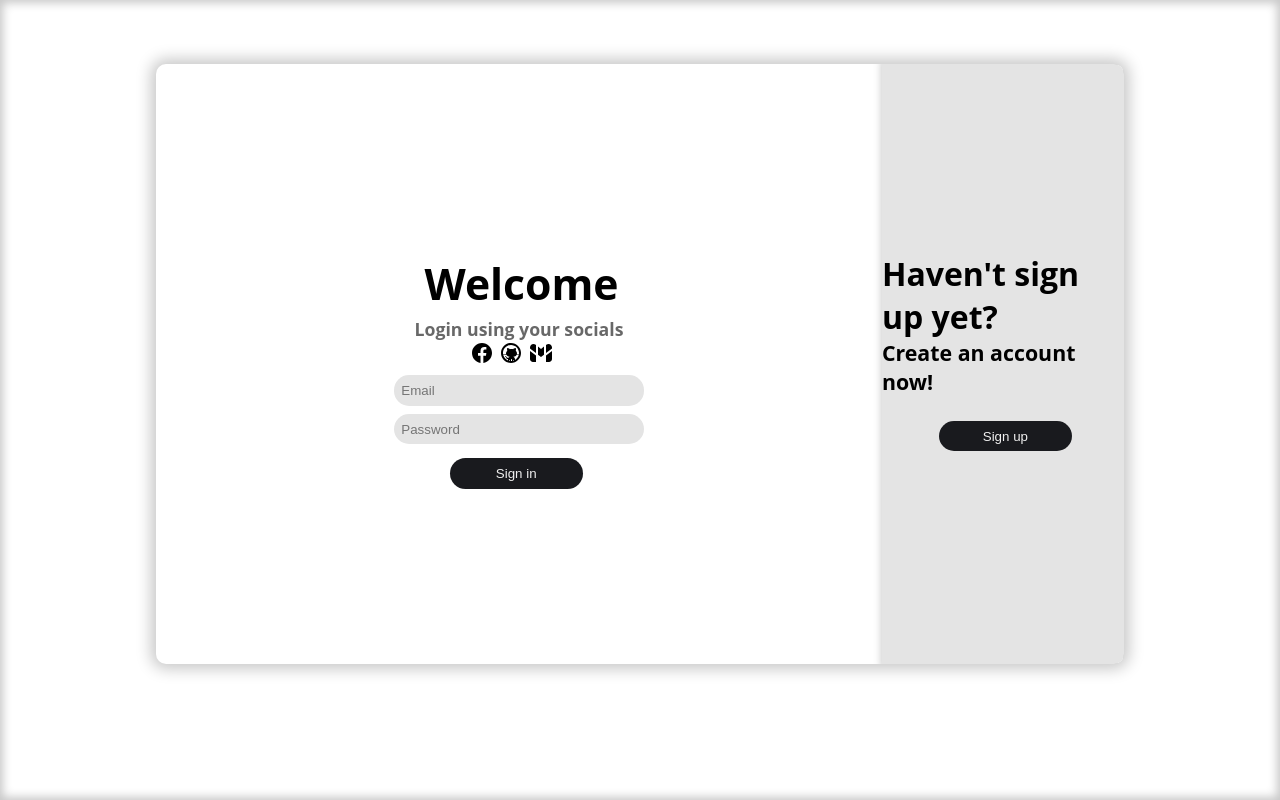
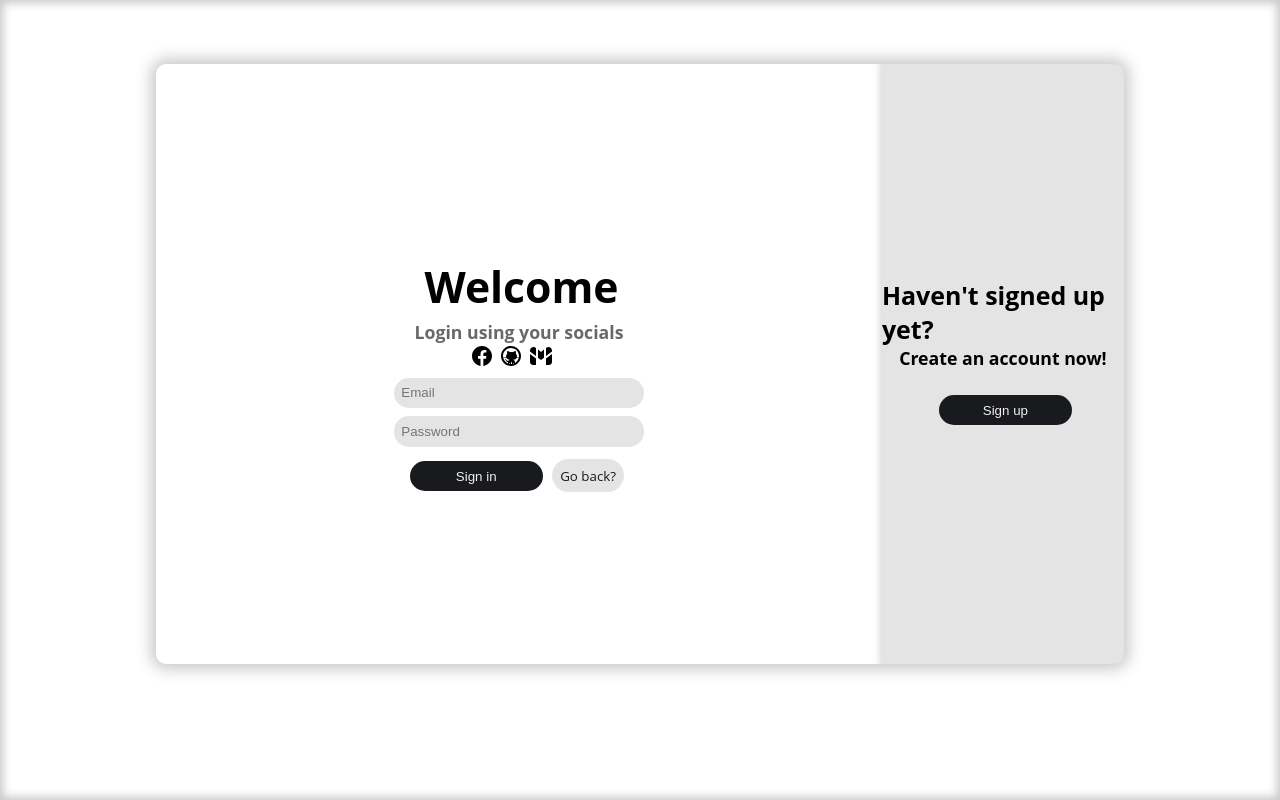
Before and after one commit to jus-waa/Inventory-Management-System, a PHP site: page /loginpage.html in a window 1280 px wide. Run offline with PHP 8.4, Linux system fonts and the light colour scheme.

Commit message:
Updated loginpage

```diff
--- a/loginpage.html
+++ b/loginpage.html
@@ -21,12 +21,16 @@
                         </div>
                         <input class="input-email" type="text" placeholder="Email">
                         <input class="input-password" type="password" placeholder="Password">
-                        <button class="signin-button">Sign in</button>
+                        <div class="buttons">
+                            <button class="signin-button">Sign in</button>
+                            <a class="back-button" href="mainpage.html">Go back?</a>
+                        </div>
+
                     </form>
                 </div>
                 <div class="signup">
-                    <h2>Haven't sign up yet?</h2>
-                    <h4>Create an account now!</h4>
+                    <h3>Haven't signed up yet?</h3>
+                    <h5>Create an account now!</h5>
                     <button class="signup-button">Sign up</button>
                 </div>
             </div>
--- a/mainpage.html
+++ b/mainpage.html
@@ -26,7 +26,7 @@
                     <a href="#">About us</a>
                     <a href="#">Work</a>
                     <a href="#">Info</a>
-                    <a href="#">Login</a>
+                    <a href="loginpage.html">Login</a>
                 </div>
             </nav>
             <section>
@@ -34,7 +34,7 @@
                     <div class="description">
                         <h1>Inventory Management</h1>
                         <p>Lorem ipsum dolor sit amet consectetur adipisicing elit. Similique quos modi ipsa assumenda, explicabo blanditiis voluptates quibusdam, labore aspernatur doloremque cupiditate fugiat! Nulla, architecto! Consequuntur optio architecto at. Cumque, qui?</p>
-                        <button>Button name</button>
+                        <button>Subscribe</button>
                     </div>
                 </div>
                 <div class="container-img">
--- a/style.css
+++ b/style.css
@@ -112,7 +112,7 @@ section {
     opacity: .7;
 }
 .description button {
-    margin: 25px 0;
+    margin: 10px 0;
     padding: 3%;
     max-width: 10em;
     border-radius: 25px;
@@ -140,12 +140,21 @@ section {
 }
 
 /*Login Page*/
+
+
+
+.login-back:hover {
+    fill: #cacaca;
+    transition: .5s;
+    filter: drop-shadow(2px 2px 5px rgb(0, 0, 0, 0.25));
+}
 .login-container {
     display: flex !important;
     width: auto !important;
     height: 100%;
 }
 .signin-container{
+    height: 75vh;
     display: flex;
     justify-content: center;
     align-items: center;
@@ -167,7 +176,6 @@ section {
     box-shadow: 5px 0px 8px 5px rgba(0,0,0,0.25);
 }
 .signin h1 {
-
     margin: 30px 30px 5px 35px;
 }
 .signin h5 {
@@ -185,22 +193,49 @@ section {
     border-radius: 15px;
     background-color: #e4e4e4;
 }
-.signin-button, .signup-button {
+.signin-button, .signup-button{
     width: 180px;
     border-radius: 50px;
-    margin: 10px 0 15px 60px;
+    margin: 10px -6px;
     padding: 3%;
     max-width: 10em;
     border-radius: 25px;
     background-color: var(--color-1);
     border: 0;
     color: var(--text-color);
+    cursor: pointer;
 }
-.signin-button:hover, .signup-button:hover {
-    background-color: var(--text-color);
+.signin-button {
+    margin-left: 20px;
+}
+.signin-button:hover, .signup-button:hover{
+    background-color: #e4e4e4;
     color: var(--color-1);
     box-shadow: 0 0 5px 3px rgba(0, 0, 0, 0.2);
     transition: .5s;
+}
+.back-button {
+    width: 180px;
+    margin-left: 10px;
+    border-radius: 50px;
+    padding: 3%;
+    max-width: 10em;
+    border-radius: 25px;
+    background-color:#e4e4e4;
+    border: 0;
+    color: var(--color-1);
+    text-decoration: none;
+    font-size: 10pt;
+    cursor: pointer;
+}
+.back-button:hover {
+    background-color: var(--color-1);
+    color: var(--text-color);
+    box-shadow: 0 0 5px 3px rgba(0, 0, 0, 0.2);
+    transition: .5s;
+}
+.signup h2 {
+    text-align: center;
 }
 .signup-button {
     margin: 25px 5px 25px 10px;
@@ -226,6 +261,12 @@ section {
         font-size: 20pt;
         border-radius: 30px;
     }
+
+}
+@media (max-width:1024px) {
+    .signup {
+        display: none;
+    }
 }
 /* tablet */
 @media (max-width: 768px) {
@@ -236,7 +277,11 @@ section {
         font-size: 12pt;
         transition: .5s;
     }
+    .signin {
+        margin-left: 35px;
+    }
 }
+
 /* mobile l */
 @media (max-width: 425px) {
     .links-container {
```
Also changed, not shown: references/arrow_left_alt_24dp_E8EAED_FILL0_wght400_GRAD0_opsz24.svg (added).
